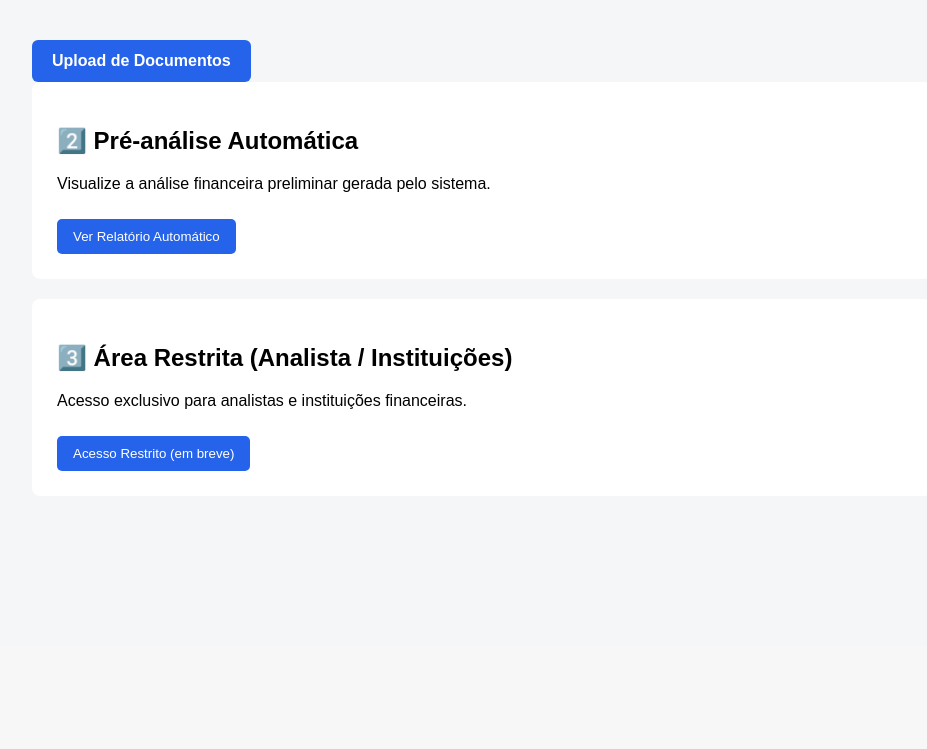
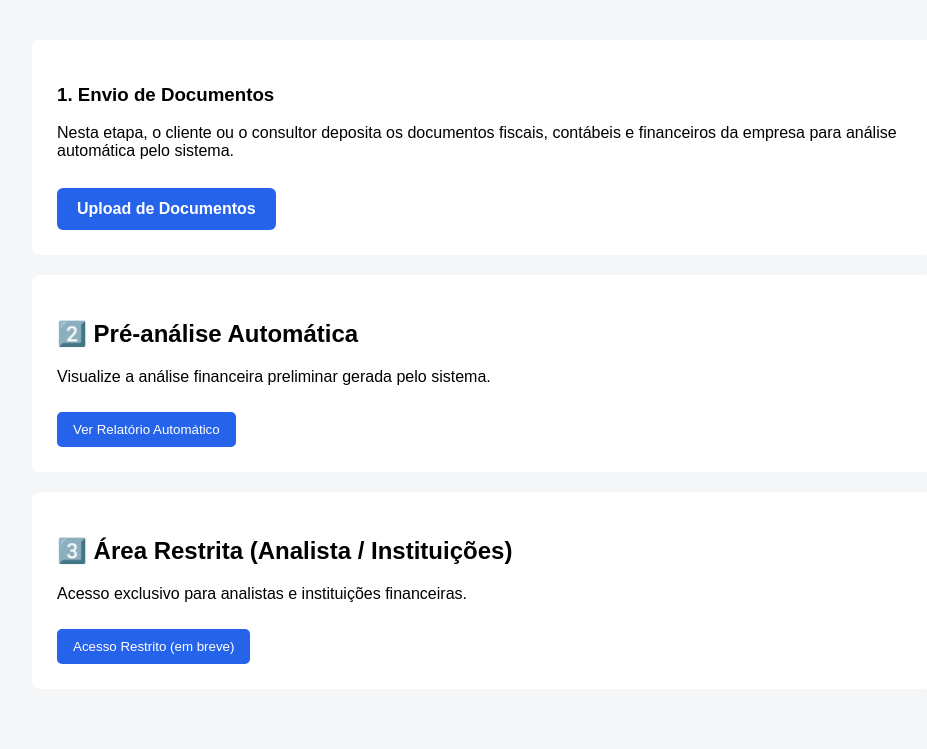
Before and after one commit to negociacoesluizbsb-lgtm/api-smart, a FastAPI app: page / in a window 1280 px wide. Shown: the part 154-903 px from the top of the page, without its empty margins (158-1085 px from the left). Before the commit the page ends 625 px from the top, so only its background shows below. Run offline with FastAPI, Linux system fonts and the light colour scheme.

Commit message:
Update index.html

```diff
--- a/templates/index.html
+++ b/templates/index.html
@@ -49,8 +49,17 @@
 
 <main>
 
+   <div class="card">
+    <h3>1. Envio de Documentos</h3>
+    <p>
+        Nesta etapa, o cliente ou o consultor deposita os documentos
+        fiscais, contábeis e financeiros da empresa para análise automática
+        pelo sistema.
+    </p>
+
     <a href="/upload" style="
         display: inline-block;
+        margin-top: 12px;
         padding: 12px 20px;
         background-color: #2563eb;
         color: white;
@@ -60,6 +69,8 @@
     ">
         Upload de Documentos
     </a>
+</div>
+
 
     <div class="card">
         <h2>2️⃣ Pré-análise Automática</h2>
```
Lines whose indentation alone changed are shown as unchanged.
